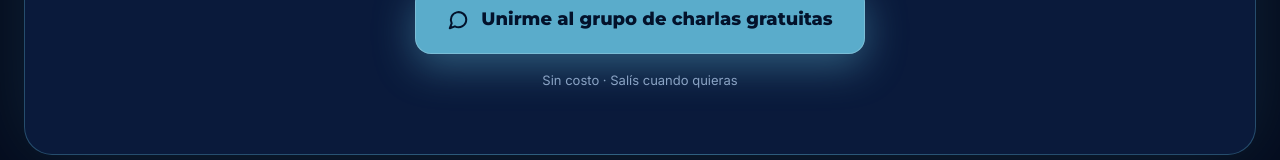
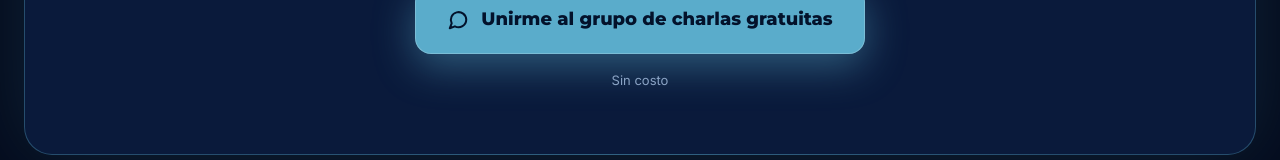
Before and after one commit to nicorabbiaj02-art/calentamiento-financiero, a plain HTML site: page index.html in a window 1280 px wide. Shown: the part 7571-7731 px from the top of the page. Drawn offline with Linux system fonts and the light colour scheme.

Commit message:
Quita 'Salís cuando quieras'
Co-Authored-By: Claude Opus 5.5 <noreply@anthropic.com>
Claude-Session: https://claude.ai/code/session_014rsjZZUdCS4bWAbZm9o5n4

```diff
--- a/index.html
+++ b/index.html
@@ -364,7 +364,7 @@ Quiero entrar al grupo gratis
 <svg width="22" height="22" viewBox="0 0 24 24" fill="none" stroke="currentColor" stroke-width="2.2" stroke-linecap="round" stroke-linejoin="round" aria-hidden="true"><path d="M21 11.5a8.4 8.4 0 0 1-12.4 7.4L3 21l2.1-5.4A8.4 8.4 0 1 1 21 11.5z"></path></svg>
 Unirme al grupo de charlas gratuitas
 </a>
-<p style="font-size: 13px; color: #8aa3c4; margin: 16px 0 0">Sin costo · Salís cuando quieras</p>
+<p style="font-size: 13px; color: #8aa3c4; margin: 16px 0 0">Sin costo</p>
 </div>
 </section>
 
```
